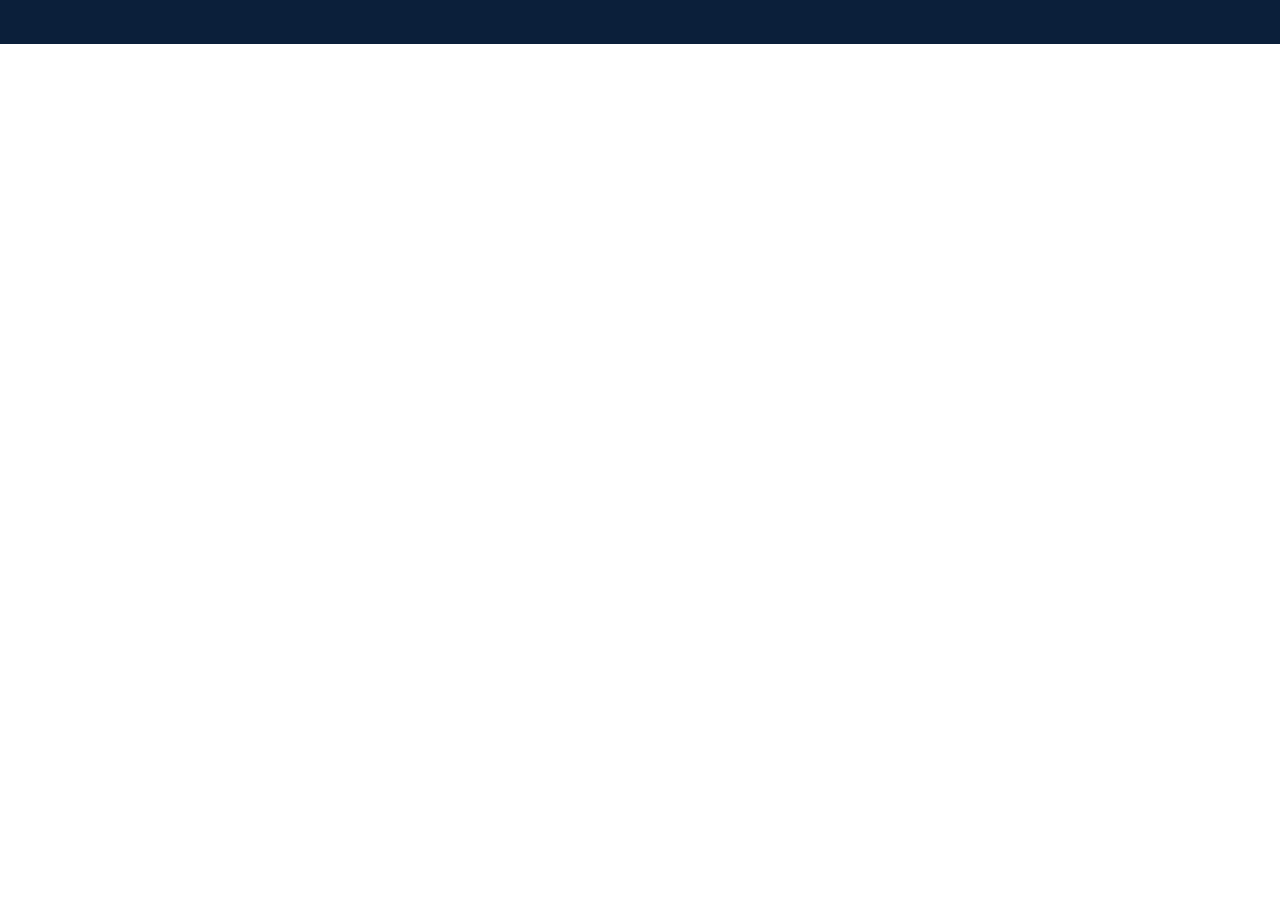
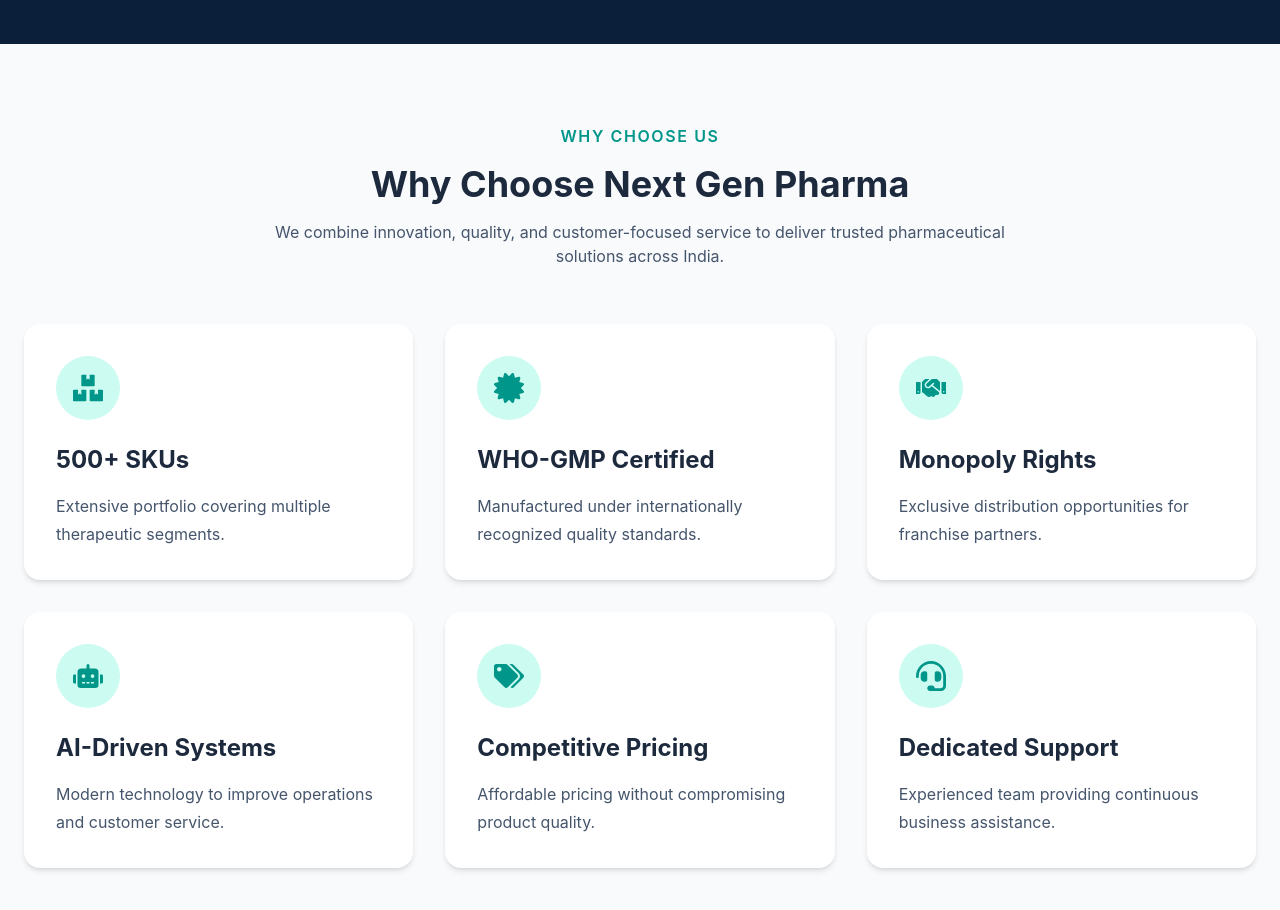
Before and after one commit to TheShivam114/Next-Gen-Pharma, a React (Vite) app: page / in a window 1280 px wide. Shown: the part 3360-4270 px from the top of the page. Before the commit the page ends 3404 px from the top, so only its background shows below. Built offline with nearby package versions, Linux system fonts and the light colour scheme.

Commit message:
add chooseus why

```diff
--- a/src/App.jsx
+++ b/src/App.jsx
@@ -4,6 +4,7 @@
 import Navbar from "./components/home/layout/Navbar";
 // import ProductCard from "./components/home/ProductCard";
 import ProductCategories from "./components/home/ProductCategories";
+import WhyChooseUs from "./components/home/WhyChooseUs";
 
 function App() {
   return (
@@ -14,6 +15,7 @@
      <ProductCategories/>
      <Franchise/>
      <Navbar/>
+     <WhyChooseUs/>
     </div>
   );
 }
--- /dev/null
+++ b/src/components/home/WhyChooseUs.jsx
@@ -0,0 +1,93 @@
+import {
+  FaBoxes,
+  FaCertificate,
+  FaHandshake,
+  FaRobot,
+  FaTags,
+  FaHeadset,
+} from "react-icons/fa";
+
+const features = [
+  {
+    icon: FaBoxes,
+    title: "500+ SKUs",
+    description: "Extensive portfolio covering multiple therapeutic segments.",
+  },
+  {
+    icon: FaCertificate,
+    title: "WHO-GMP Certified",
+    description: "Manufactured under internationally recognized quality standards.",
+  },
+  {
+    icon: FaHandshake,
+    title: "Monopoly Rights",
+    description: "Exclusive distribution opportunities for franchise partners.",
+  },
+  {
+    icon: FaRobot,
+    title: "AI-Driven Systems",
+    description: "Modern technology to improve operations and customer service.",
+  },
+  {
+    icon: FaTags,
+    title: "Competitive Pricing",
+    description: "Affordable pricing without compromising product quality.",
+  },
+  {
+    icon: FaHeadset,
+    title: "Dedicated Support",
+    description: "Experienced team providing continuous business assistance.",
+  },
+];
+
+function WhyChooseUs() {
+  return (
+    <section className="bg-slate-50 py-20">
+      <div className="mx-auto max-w-7xl px-6">
+
+        <div className="mb-14 text-center">
+          <span className="font-semibold uppercase tracking-widest text-teal-600">
+            Why Choose Us
+          </span>
+
+          <h2 className="mt-4 text-4xl font-bold text-slate-800">
+            Why Choose Next Gen Pharma
+          </h2>
+
+          <p className="mx-auto mt-4 max-w-3xl text-slate-600">
+            We combine innovation, quality, and customer-focused service to
+            deliver trusted pharmaceutical solutions across India.
+          </p>
+        </div>
+
+        <div className="grid gap-8 sm:grid-cols-2 lg:grid-cols-3">
+          {features.map((feature) => {
+            const Icon = feature.icon;
+
+            return (
+              <div
+                key={feature.title}
+                className="rounded-2xl bg-white p-8 shadow-md transition duration-300 hover:-translate-y-2 hover:shadow-xl"
+              >
+                <div className="mb-6 flex h-16 w-16 items-center justify-center rounded-full bg-teal-100">
+                  <Icon className="text-3xl text-teal-600" />
+                </div>
+
+                <h3 className="text-2xl font-bold text-slate-800">
+                  {feature.title}
+                </h3>
+
+                <p className="mt-4 leading-7 text-slate-600">
+                  {feature.description}
+                </p>
+              </div>
+            );
+          })}
+        </div>
+
+      </div>
+    </section>
+  );
+}
+
+export default WhyChooseUs;
```
